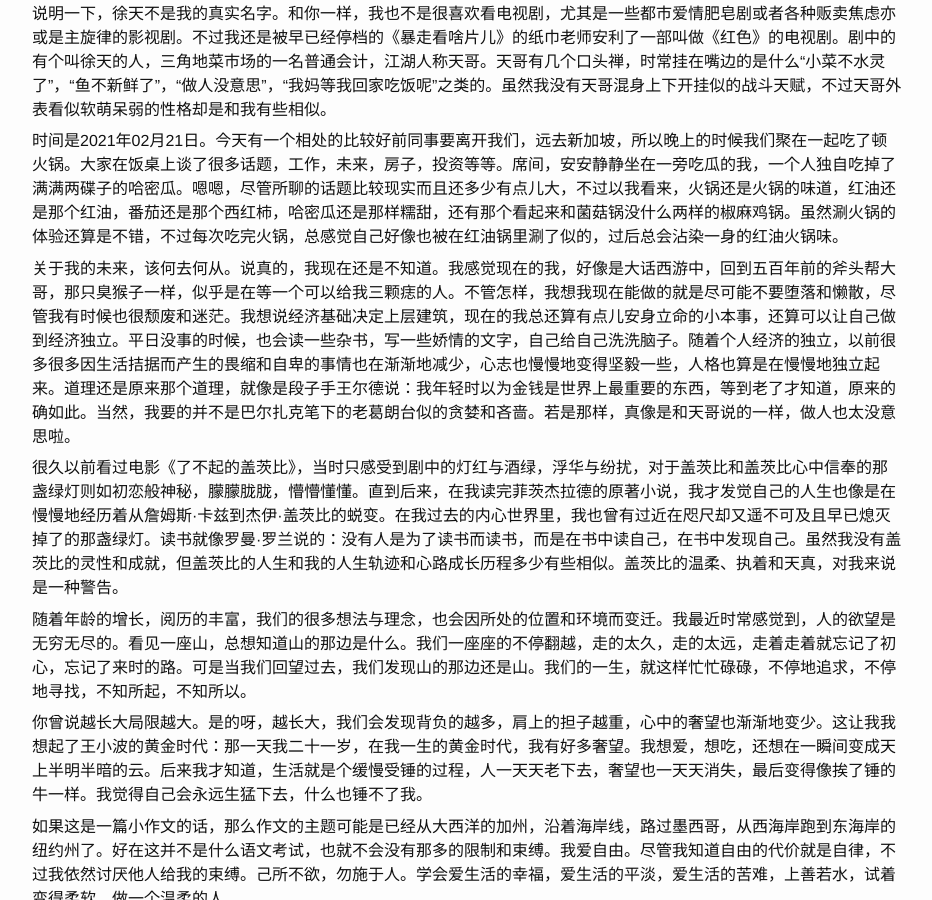
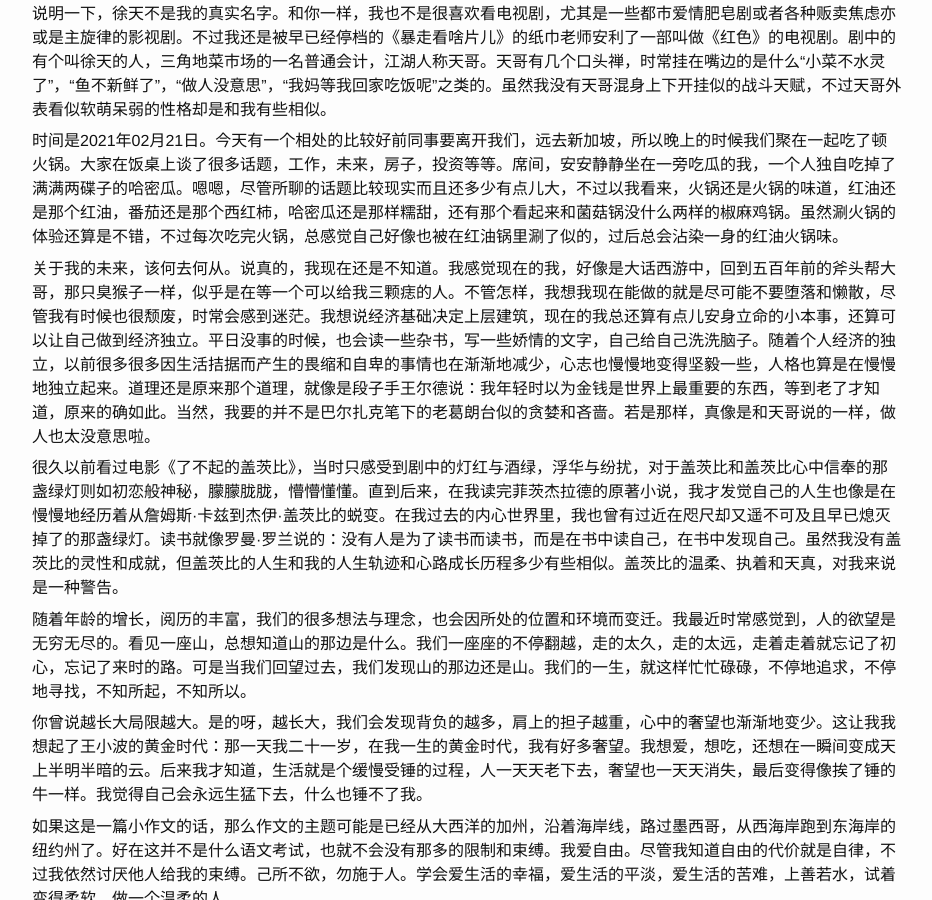
Before and after one commit to lianyu1115/lianyu, a Jekyll site: the page built from _essays/2021-02-22-我理想中的生活.md, in a window 1280 px wide and 900 px high, scrolled down 328 px. Shown: the whole window, without its empty margins (173-1105 px from the left). Built offline with Jekyll 4.4.1, drawn with Linux system fonts in a browser that asks for light colours.

Commit message:
Update 2021-02-22-我理想中的生活.md

```diff
--- a/_essays/2021-02-22-我理想中的生活.md
+++ b/_essays/2021-02-22-我理想中的生活.md
@@ -20,7 +20,7 @@ tags: ''
 
 时间是2021年02月21日。今天有一个相处的比较好前同事要离开我们，远去新加坡，所以晚上的时候我们聚在一起吃了顿火锅。大家在饭桌上谈了很多话题，工作，未来，房子，投资等等。席间，安安静静坐在一旁吃瓜的我，一个人独自吃掉了满满两碟子的哈密瓜。嗯嗯，尽管所聊的话题比较现实而且还多少有点儿大，不过以我看来，火锅还是火锅的味道，红油还是那个红油，番茄还是那个西红柿，哈密瓜还是那样糯甜，还有那个看起来和菌菇锅没什么两样的椒麻鸡锅。虽然涮火锅的体验还算是不错，不过每次吃完火锅，总感觉自己好像也被在红油锅里涮了似的，过后总会沾染一身的红油火锅味。
 
-关于我的未来，该何去何从。说真的，我现在还是不知道。我感觉现在的我，好像是大话西游中，回到五百年前的斧头帮大哥，那只臭猴子一样，似乎是在等一个可以给我三颗痣的人。不管怎样，我想我现在能做的就是尽可能不要堕落和懒散，尽管我有时候也很颓废和迷茫。我想说经济基础决定上层建筑，现在的我总还算有点儿安身立命的小本事，还算可以让自己做到经济独立。平日没事的时候，也会读一些杂书，写一些娇情的文字，自己给自己洗洗脑子。随着个人经济的独立，以前很多很多因生活拮据而产生的畏缩和自卑的事情也在渐渐地减少，心志也慢慢地变得坚毅一些，人格也算是在慢慢地独立起来。道理还是原来那个道理，就像是段子手王尔德说：我年轻时以为金钱是世界上最重要的东西，等到老了才知道，原来的确如此。当然，我要的并不是巴尔扎克笔下的老葛朗台似的贪婪和吝啬。若是那样，真像是和天哥说的一样，做人也太没意思啦。
+关于我的未来，该何去何从。说真的，我现在还是不知道。我感觉现在的我，好像是大话西游中，回到五百年前的斧头帮大哥，那只臭猴子一样，似乎是在等一个可以给我三颗痣的人。不管怎样，我想我现在能做的就是尽可能不要堕落和懒散，尽管我有时候也很颓废，时常会感到迷茫。我想说经济基础决定上层建筑，现在的我总还算有点儿安身立命的小本事，还算可以让自己做到经济独立。平日没事的时候，也会读一些杂书，写一些娇情的文字，自己给自己洗洗脑子。随着个人经济的独立，以前很多很多因生活拮据而产生的畏缩和自卑的事情也在渐渐地减少，心志也慢慢地变得坚毅一些，人格也算是在慢慢地独立起来。道理还是原来那个道理，就像是段子手王尔德说：我年轻时以为金钱是世界上最重要的东西，等到老了才知道，原来的确如此。当然，我要的并不是巴尔扎克笔下的老葛朗台似的贪婪和吝啬。若是那样，真像是和天哥说的一样，做人也太没意思啦。
 
 很久以前看过电影《了不起的盖茨比》，当时只感受到剧中的灯红与酒绿，浮华与纷扰，对于盖茨比和盖茨比心中信奉的那盏绿灯则如初恋般神秘，朦朦胧胧，懵懵懂懂。直到后来，在我读完菲茨杰拉德的原著小说，我才发觉自己的人生也像是在慢慢地经历着从詹姆斯·卡兹到杰伊·盖茨比的蜕变。在我过去的内心世界里，我也曾有过近在咫尺却又遥不可及且早已熄灭掉了的那盏绿灯。读书就像罗曼·罗兰说的：没有人是为了读书而读书，而是在书中读自己，在书中发现自己。虽然我没有盖茨比的灵性和成就，但盖茨比的人生和我的人生轨迹和心路成长历程多少有些相似。盖茨比的温柔、执着和天真，对我来说是一种警告。
 
```
